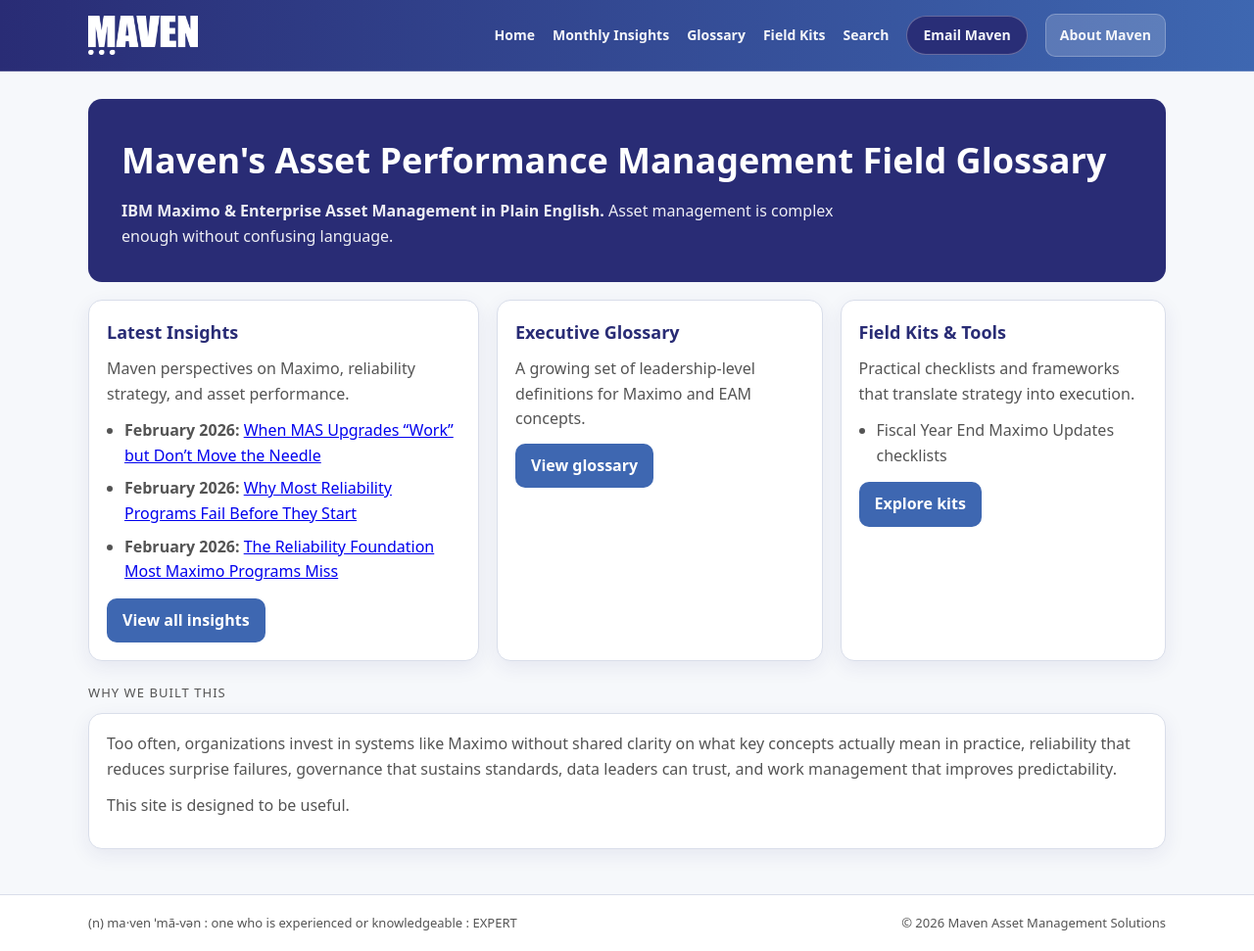
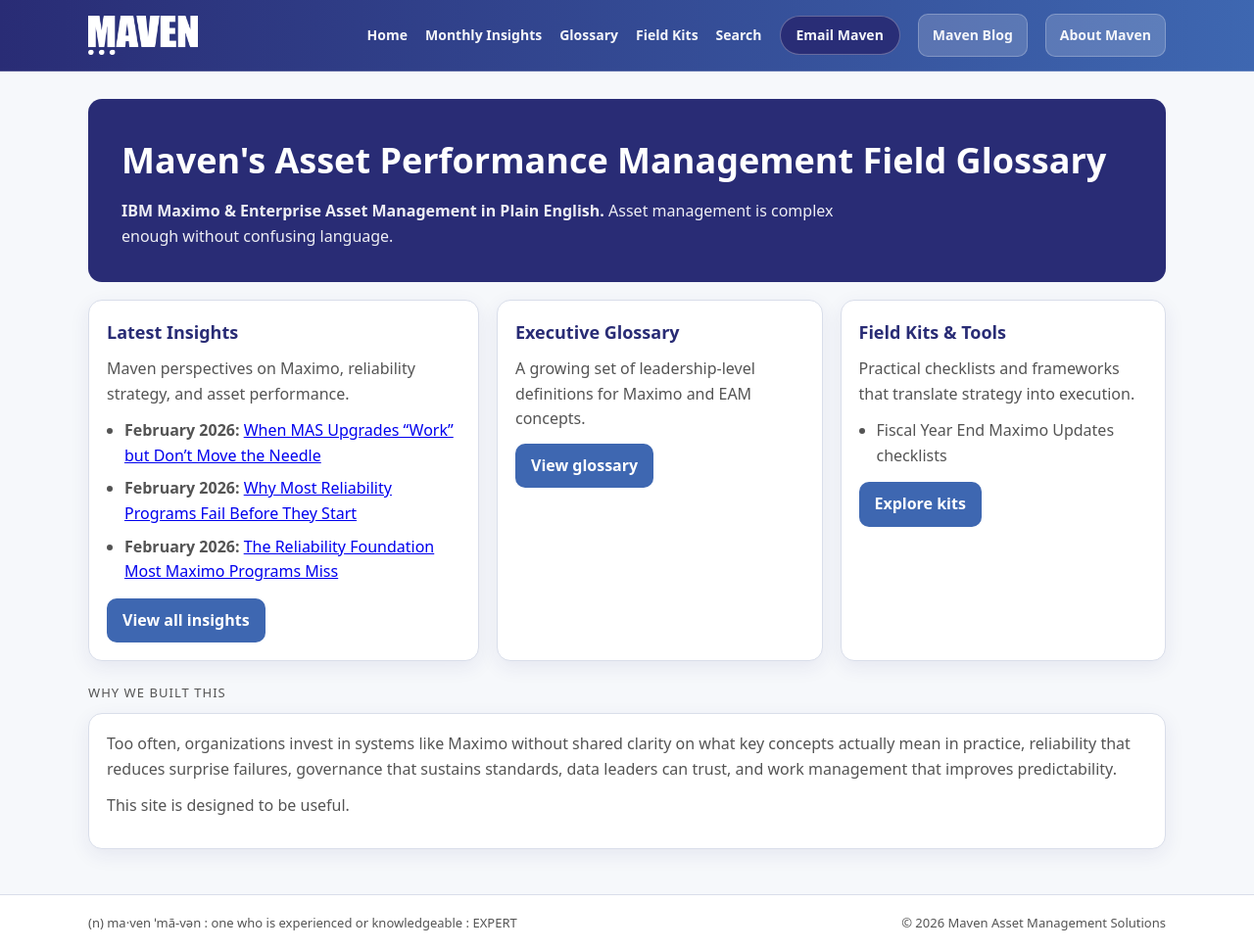
Before and after one commit to Maven-Asset-Management-Insights/content, a Jekyll site: the page built from index.md, in a window 1280 px wide. Shown: the whole page at 98% size. Built offline with Jekyll 4.4.1, drawn with Linux system fonts in a browser that asks for light colours.

Commit message:
Update default.html

```diff
--- a/_layouts/default.html
+++ b/_layouts/default.html
@@ -34,6 +34,9 @@
  <a class="email-btn" href="mailto:mas@mavenasset.com">
   Email Maven
 </a>
+  <a class="cta" href="https://www.mavenasset.com/learn/blog/" target="_blank" rel="noopener">
+  Maven Blog
+</a>
   <a class="cta" href="https://www.mavenasset.com" target="_blank" rel="noopener">
     About Maven
   </a>
```
